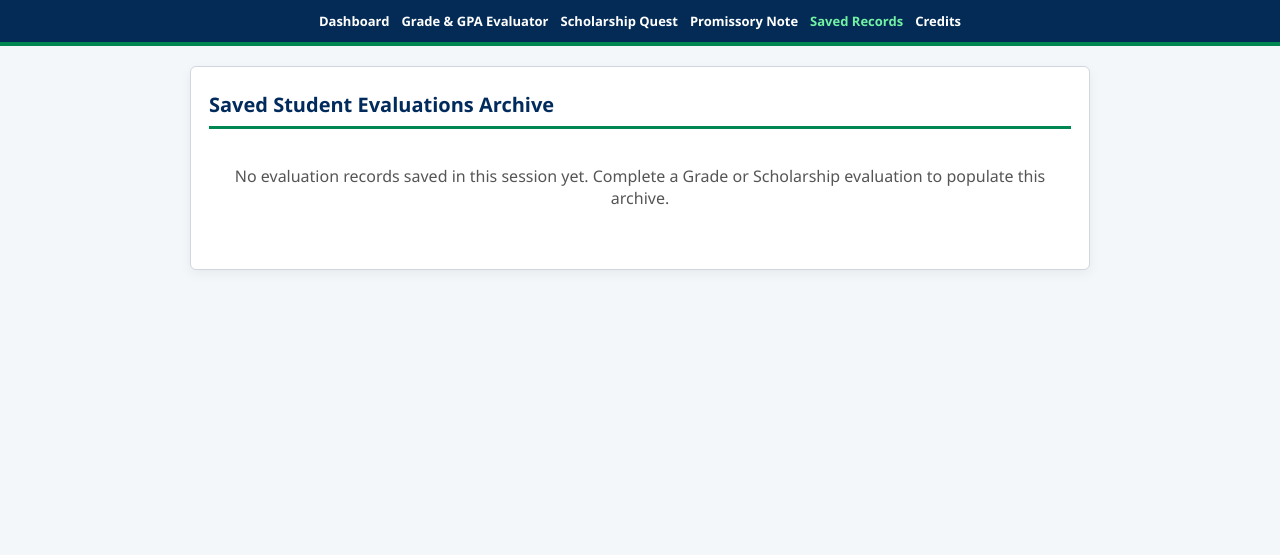
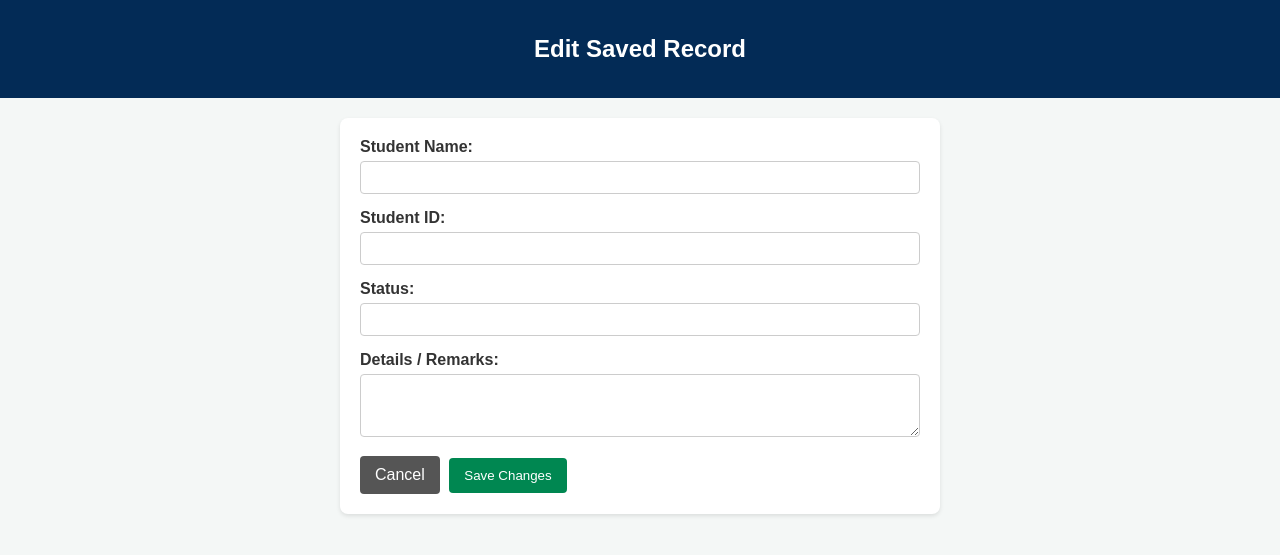
Before and after one commit to angelodelacruz11200803-ship-it/Prototype-Project-, a Flask app: template templates/records.html in a window 1280 px wide. Shown: the top 555 px of the page. Run offline with Flask 3, Linux system fonts and the light colour scheme; the template is opened without the code that fills it, so the values that code supplies are empty.

Commit message:
Update records.html

```diff
--- a/templates/records.html
+++ b/templates/records.html
@@ -3,226 +3,46 @@
 <head>
     <meta charset="UTF-8">
     <meta name="viewport" content="width=device-width, initial-scale=1.0">
-    <title>Saved Records - Araullo University</title>
+    <title>Edit Record - Araullo University</title>
     <style>
-        :root {
-            --au-blue: #002b5c;
-            --au-header-bg: #032b56;
-            --au-green: #008751;
-            --au-border: #d0d7de;
-            --au-bg: #f4f7f9;
-            --card-bg: #ffffff;
-            --text-color: #1a1a1a;
-            --subtext-color: #555555;
-            --card-radius: 6px;
-            --font-main: 'Segoe UI', Tahoma, Geneva, Verdana, sans-serif;
-            --border-style: 1px solid var(--au-border);
-            --card-shadow: 0 4px 12px rgba(0, 0, 0, 0.05);
-        }
-
-        * { box-sizing: border-box; }
-
-        body {
-            font-family: var(--font-main);
-            background-color: var(--au-bg);
-            margin: 0;
-            padding: 0;
-            color: var(--text-color);
-        }
-
-        .navbar {
-            background-color: var(--au-header-bg);
-            border-bottom: 4px solid var(--au-green);
-            padding: 12px 10px;
-            display: flex;
-            flex-wrap: wrap;
-            justify-content: center;
-            align-items: center;
-            gap: 12px;
-        }
-
-        .navbar a {
-            color: #ffffff;
-            text-decoration: none;
-            font-size: 13px;
-            font-weight: bold;
-            white-space: nowrap;
-        }
-
-        .navbar a:hover, .navbar a.active { color: #72f2a2; }
-
-        .container {
-            width: 92%;
-            max-width: 900px;
-            margin: 20px auto 40px auto;
-            background: var(--card-bg);
-            padding: 24px 18px;
-            border-radius: var(--card-radius);
-            border: var(--border-style);
-            box-shadow: var(--card-shadow);
-        }
-
-        .header-row {
-            display: flex;
-            justify-content: space-between;
-            align-items: center;
-            border-bottom: 3px solid var(--au-green);
-            padding-bottom: 8px;
-            margin-bottom: 15px;
-        }
-
-        h2.page-title {
-            color: var(--au-blue);
-            font-size: 20px;
-            margin: 0;
-        }
-
-        .btn-group-actions {
-            display: flex;
-            gap: 8px;
-        }
-
-        .btn-export {
-            background-color: var(--au-blue);
-            color: white;
-            padding: 8px 12px;
-            border-radius: 4px;
-            text-decoration: none;
-            font-size: 12px;
-            font-weight: bold;
-        }
-
-        .btn-export:hover { background-color: var(--au-header-bg); }
-
-        .btn-clear {
-            background-color: #d9534f;
-            color: white;
-            padding: 8px 12px;
-            border-radius: 4px;
-            text-decoration: none;
-            font-size: 12px;
-            font-weight: bold;
-        }
-
-        .btn-clear:hover { background-color: #c9302c; }
-
-        .table-responsive {
-            width: 100%;
-            overflow-x: auto;
-        }
-
-        .records-table {
-            width: 100%;
-            border-collapse: collapse;
-            font-size: 13px;
-            margin-top: 15px;
-            min-width: 650px;
-        }
-
-        .records-table th {
-            background-color: var(--au-header-bg);
-            color: white;
-            padding: 10px;
-            text-align: left;
-        }
-
-        .records-table td {
-            padding: 10px;
-            border: 1px solid var(--au-border);
-        }
-
-        .records-table tr:nth-child(even) { background-color: rgba(0,0,0,0.02); }
-
-        .btn-edit {
-            background-color: var(--au-green);
-            color: white;
-            padding: 6px 10px;
-            border-radius: 4px;
-            text-decoration: none;
-            font-size: 11px;
-            font-weight: bold;
-            display: inline-block;
-        }
-
-        .btn-edit:hover { background-color: #006a3e; }
-
-        .empty-msg {
-            text-align: center;
-            color: var(--subtext-color);
-            padding: 20px 0;
-        }
-
-        @media (max-width: 650px) {
-            .container { width: 95%; padding: 16px 12px; }
-            .header-row { flex-direction: column; align-items: flex-start; gap: 10px; }
-            .records-table { font-size: 11px; }
-            .records-table th, .records-table td { padding: 6px; }
-        }
+        body { font-family: Arial, sans-serif; margin: 0; background: #f4f7f6; color: #333; }
+        .header { background: #032b56; color: white; padding: 15px; text-align: center; }
+        .container { padding: 20px; max-width: 600px; margin: auto; }
+        .card { background: white; padding: 20px; border-radius: 8px; box-shadow: 0 2px 4px rgba(0,0,0,0.1); }
+        .form-group { margin-bottom: 15px; }
+        label { display: block; margin-bottom: 5px; font-weight: bold; }
+        input, textarea { width: 100%; padding: 8px; box-sizing: border-box; border: 1px solid #ccc; border-radius: 4px; }
+        .btn { background: #008751; color: white; padding: 10px 15px; border: none; border-radius: 4px; cursor: pointer; text-decoration: none; display: inline-block; }
+        .btn-back { background: #555; margin-right: 5px; }
     </style>
 </head>
 <body>
-
-    <div class="navbar">
-        <a href="/dashboard">Dashboard</a>
-        <a href="/grade-evaluator">Grade & GPA Evaluator</a>
-        <a href="/scholarship">Scholarship Quest</a>
-        <a href="/promissory">Promissory Note</a>
-        <a href="/records" class="active">Saved Records</a>
-        <a href="/credits">Credits</a>
+    <div class="header">
+        <h2>Edit Saved Record</h2>
     </div>
-
     <div class="container">
-        <div class="header-row">
-            <h2 class="page-title">Saved Student Evaluations Archive</h2>
-            {% if records %}
-            <div class="btn-group-actions">
-                <a href="/export-records" class="btn-export">⬇ Download (.TXT)</a>
-                <a href="/clear-records" class="btn-clear" onclick="return confirm('Are you sure you want to clear all saved records?');">🗑 Clear Records</a>
-            </div>
-            {% endif %}
+        <div class="card">
+            <form method="POST">
+                <div class="form-group">
+                    <label>Student Name:</label>
+                    <input type="text" name="name" value="{{ record.name }}" required>
+                </div>
+                <div class="form-group">
+                    <label>Student ID:</label>
+                    <input type="text" name="student_id" value="{{ record.student_id }}" required>
+                </div>
+                <div class="form-group">
+                    <label>Status:</label>
+                    <input type="text" name="status" value="{{ record.status }}" required>
+                </div>
+                <div class="form-group">
+                    <label>Details / Remarks:</label>
+                    <textarea name="remark" rows="3">{{ record.remark }}</textarea>
+                </div>
+                <a href="/records" class="btn btn-back">Cancel</a>
+                <button type="submit" class="btn">Save Changes</button>
+            </form>
         </div>
-
-        {% if records %}
-        <div class="table-responsive">
-            <table class="records-table">
-                <thead>
-                    <tr>
-                        <th>Date</th>
-                        <th>Type</th>
-                        <th>Student ID</th>
-                        <th>Student Name</th>
-                        <th>Status</th>
-                        <th>Grant / Details</th>
-                        <th>Action</th>
-                    </tr>
-                </thead>
-                <tbody>
-                    {% for item in records %}
-                    <tr>
-                        <td>{{ item.date_recorded }}</td>
-                        <td>{{ item.type }}</td>
-                        <td><b>{{ item.student_id }}</b></td>
-                        <td>{{ item.name }}</td>
-                        <td>{{ item.status }}</td>
-                        <td style="color: var(--au-green); font-weight: bold;">
-                            {% if item.total_grant > 0 %}
-                            ₱{{ "{:,.2f}".format(item.total_grant) }}
-                            {% else %}
-                            {{ item.remark }}
-                            {% endif %}
-                        </td>
-                        <td>
-                            <a href="/edit-record/{{ loop.index0 }}" class="btn-edit">Edit</a>
-                        </td>
-                    </tr>
-                    {% endfor %}
-                </tbody>
-            </table>
-        </div>
-        {% else %}
-        <p class="empty-msg">No evaluation records saved in this session yet. Complete a Grade or Scholarship evaluation to populate this archive.</p>
-        {% endif %}
     </div>
-
 </body>
 </html>
```
